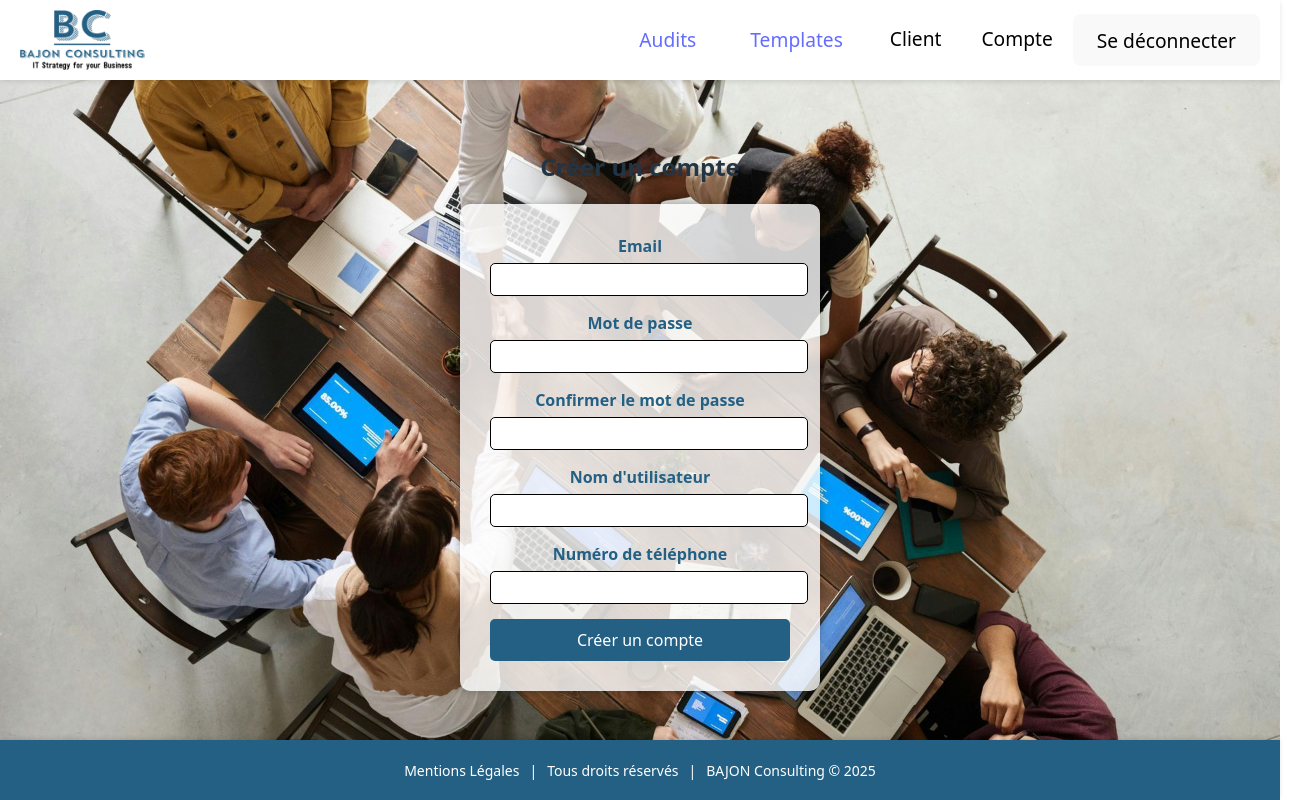
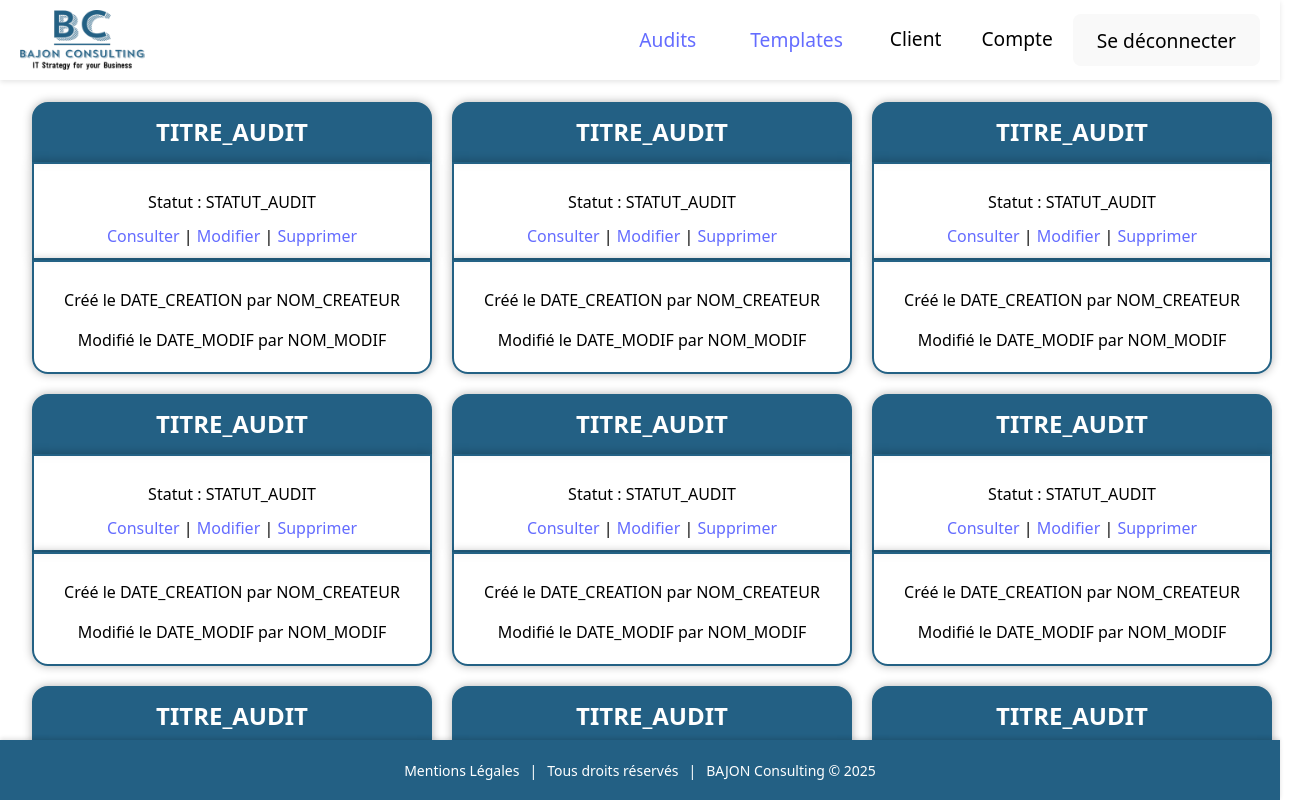
Before and after one commit to summerflamme/Bajon-Consulting, a React (Vite) app in the folder Code/Front/Bajon_Consulting_Audit_App/: page /audits in a window 1280 px wide. Shown: the top 800 px of the page, 1304 px wide, since content can reach past the window. Built offline with nearby package versions, Linux system fonts and the light colour scheme; the HTML template or start-up script is replaced by a standard one.

Commit message:
Update AuditCard + AuditList

```diff
--- a/Code/Front/Bajon_Consulting_Audit_App/src/App.tsx
+++ b/Code/Front/Bajon_Consulting_Audit_App/src/App.tsx
@@ -4,11 +4,11 @@ import Header from './layouts/header'
 import Footer from './layouts/Footer'
 //import Sidebar from './layouts/Sidebar'
 //import LoginPage from './feature/auth/LoginPage'
-// import SearchBar from './components/SearchBar'
-// import LoginPage from './feature/auth/LoginPage'
-import UserForm from './components/UserForm'
+//import SearchBar from './components/SearchBar'
+//import LoginPage from './feature/auth/LoginPage'
+//import UserForm from './components/UserForm'
 import { supabase } from './supabaseClient';
-//import AuditList from './components/AuditList';
+import AuditList from './feature/audits/AuditListPage';
 
 function App() {
 
@@ -20,7 +20,7 @@ supabase.auth.onAuthStateChange((event, session) => {
   return (
     <>
       <Header />
-      <UserForm/>
+      <AuditList/>
       <Footer />
     </>
   )
--- a/Code/Front/Bajon_Consulting_Audit_App/src/components/AuditCard.tsx
+++ b/Code/Front/Bajon_Consulting_Audit_App/src/components/AuditCard.tsx
@@ -2,7 +2,7 @@ import './components.css';
 
 function AuditCard() {
   return (
-    <><div className="card">
+    <><div>
       <div className="card-header">
         <h5 className="card-title"> TITRE_AUDIT </h5>
       </div>
--- a/Code/Front/Bajon_Consulting_Audit_App/src/components/components.css
+++ b/Code/Front/Bajon_Consulting_Audit_App/src/components/components.css
@@ -84,28 +84,32 @@
 }
 
 /* AuditCard */
-.card{
-    background-color: rgba(255, 255, 255, 0.8);
-    border-radius: 16px;
-    max-width: 350px;
-    width: 100%;
-    margin: auto;
-}
-
 .card-header{
-    border-bottom: 1px solid #000000;
+  background-color: rgb(35, 96, 132);
+  box-shadow: 0 0 10px rgba(0, 0, 0, 0.3);
+  border-top-left-radius: 16px;
+  border-top-right-radius: 16px;
+  border: 2px solid #236184;
   padding: 10px 15px;
+  width: 400px;
+  box-sizing: border-box;
 }
 
 .card-title{
-    color: #000000;
+  color: #ffffff;
   margin: 0;
   font-size: 1.5rem;
   font-weight: 600;
 }
 
 .card-body{
+  background-color: rgba(255, 255, 255, 0.8);
+  box-shadow: 0 0 10px rgba(0, 0, 0, 0.3);
+  border: 2px solid #236184;
   padding: 15px;
+  width: 100%;
+  box-sizing: border-box;
+  padding: 10px;
 }
 
 .card-text{
@@ -115,21 +119,18 @@
 }
 
 .card-footer{
-    border-top: 1px solid #000000;
+  background-color: rgba(255, 255, 255, 0.8);
+  box-shadow: 0 0 10px rgba(0, 0, 0, 0.3);
+  border-bottom-left-radius: 16px;
+  border-bottom-right-radius: 16px;
+  border: 2px solid #236184;
   padding: 10px 15px;
-}
-.audit-list{
-  max-height: auto;
-  min-height: auto;
-  margin-top: 50px;
-  margin-bottom: 50px;
-  display: flex;
-  align-items: center;
+  width: 100%;
+  box-sizing: border-box;
 }
 
-.audit-grid {
-  display: grid;
-  grid-template-columns: repeat(auto-fill, minmax(300px, 1fr));
-  gap: 20px;
-  margin-top: 20px;
+.cards-container {
+  display: flex;
+  justify-content: center;
+  flex-wrap: wrap;
 }
--- /dev/null
+++ b/Code/Front/Bajon_Consulting_Audit_App/src/feature/audits/AuditListPage.css
@@ -0,0 +1,16 @@
+/* AuditList */
+.audit-list{
+  max-height: auto;
+  min-height: auto;
+  margin-top: 50px;
+  margin-bottom: 50px;
+  display: flex;
+  align-items: center;
+}
+
+.audit-grid {
+  display: grid;
+  grid-template-columns: repeat(3, 1fr);
+  gap: 20px;
+  margin-top: 20px;
+}
--- a/Code/Front/Bajon_Consulting_Audit_App/src/feature/audits/AuditListPage.tsx
+++ b/Code/Front/Bajon_Consulting_Audit_App/src/feature/audits/AuditListPage.tsx
@@ -0,0 +1,18 @@
+import AuditCard from '../../components/AuditCard';
+import './AuditListPage.css';
+
+const audits = [1, 2, 3, 4, 5, 6, 7, 8, 9, 10, 11, 12, 13, 14, 15, 16]; // Remplace par tes données réelles
+
+function AuditList() {
+    return (
+        <div className="audit-list">
+            <div className="audit-grid">
+                {audits.map((_audit, idx) => (
+                    <AuditCard key={idx} />
+                ))}
+            </div>
+        </div>
+    );
+}
+
+export default AuditList;
```
Also changed, not shown: Code/Front/Bajon_Consulting_Audit_App/src/components/AuditList.tsx (deleted, +0 -18 lines). Lines whose indentation alone changed are shown as unchanged.
